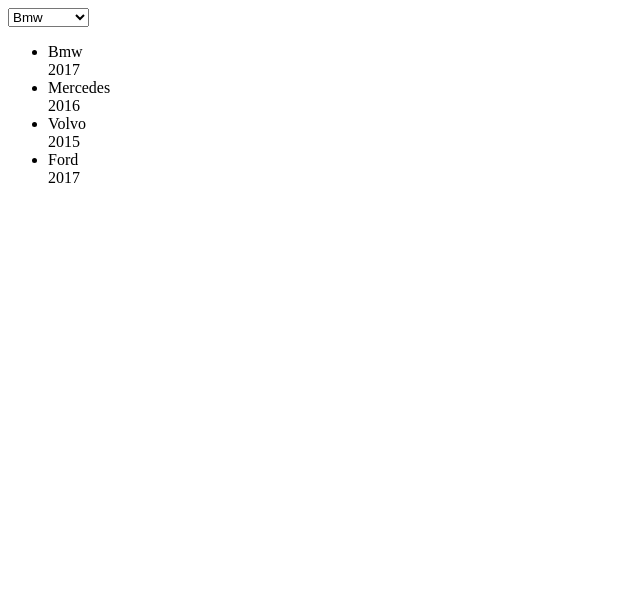
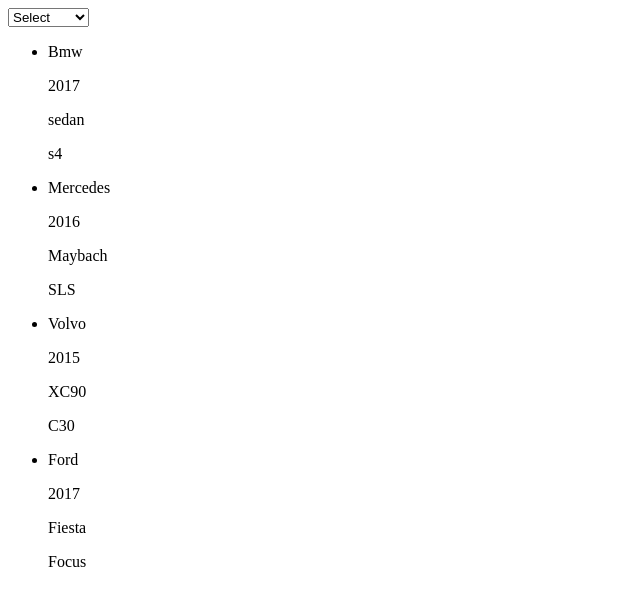
Before and after one commit to kengarcia12/dropdown-filter-with-json, a plain HTML site: page index.html in a window 1280 px wide. Shown: the whole page, without its empty margins (0-640 px from the left). Drawn offline with Linux system fonts and the light colour scheme.

Commit message:
latest revision

```diff
--- a/index.html
+++ b/index.html
@@ -6,7 +6,7 @@
   </head>
   <body>
     <select class="container" name="">
-
+      <option value="">Select</option>
     </select>
     <div class="panel">
       <ul>
--- a/main.js
+++ b/main.js
@@ -3,64 +3,74 @@
   cars: [
        {
         "CarType": "Bmw",
-        "info":[{
+        "info":{
           "year" : "2017",
-          "model": [{
-            "mType" : "sedan",
-            "mType2" : "s4"
-          }]
-        }],
+          "models" : ["sedan", "s4"]
+        },
         "carID": "bmw123"
         },
          {
         "CarType": "Mercedes",
-        "info":[{
+        "info":{
           "year" : "2016",
-          "model": [{
-            "mType" : "Maybach",
-            "mType2" : "SLS"
-          }]
-        }],
+          "models" : ["Maybach", "SLS"]
+        },
         "carID": "merc123"
          },
          {
         "CarType": "Volvo",
-        "info":[{
+        "info":{
           "year" : "2015",
-          "model": [{
-            "mType" : "XC90",
-            "mType2" : "C30"
-          }]
-        }],
+          "models" : [ "XC90","C30"]
+        },
         "carID": "vol123r"
           },
           {
         "CarType": "Ford",
-        "info":[{
+        "info":{
           "year" : "2017",
-          "model": [{
-            "mType" : "Fiesta",
-            "mType2" : "Focus"
-          }]
-        }],
+          "models": [ "Fiesta", "Focus"]
+        },
         "carID": "ford123"
           }
      ]
   };
-  var option, li, cType, info, year;
-  for(var x in data.cars){
-    cType   = data.cars[x].CarType;
-    info    = data.cars[x].info;
-    for(var y in data.cars[x].info){
-        year = data.cars[x].info[y].year;
-        console.log(year);
+  var year = '';
+  var options = '';
+  var panel = '';
+
+
+
+  for (var i = 0; i < data.cars.length; i++) {
+    var carType = data.cars[i].CarType;
+    var models = '';
+    var cars = data.cars[i];
+    var info = cars.info;
+
+
+    options += '<option value="'+ cars.carID+'">' + cars.CarType + '</option>';
+    for (var j = 0; j < info.models.length; j++) {
+      models += "<p> " + info.models[j] + "</p>";
     }
-    option  = $("<option class='cars' />").text(cType);
-    li  = $("<li class='cars' />").html(cType + "<br>" + "<span class='yr'>" + year + "</span>");
-    $(".container").append(option);
-    $(".panel ul").append(li);
+    panel += '<li data-type="'+ cars.carID +'">' + "<p> " + carType + "</p>"  + "<p> " + info.year + "</p>" + models + '</li>';
+  }
 
-}
+
+ $(".container").append(options);
+ $(".panel ul").append(panel);
+
+
+
+
+
+
+
+
+
+
+
+
+
 
 
 
```
